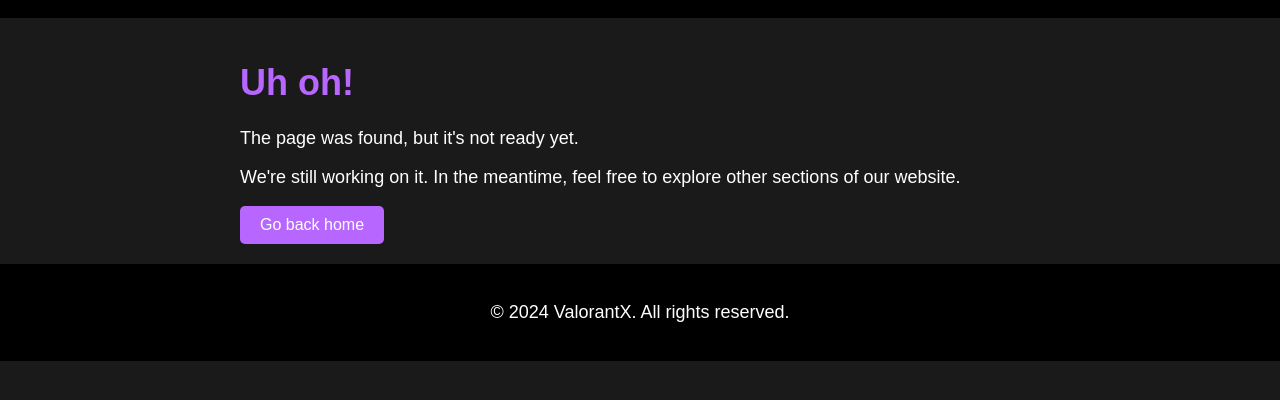
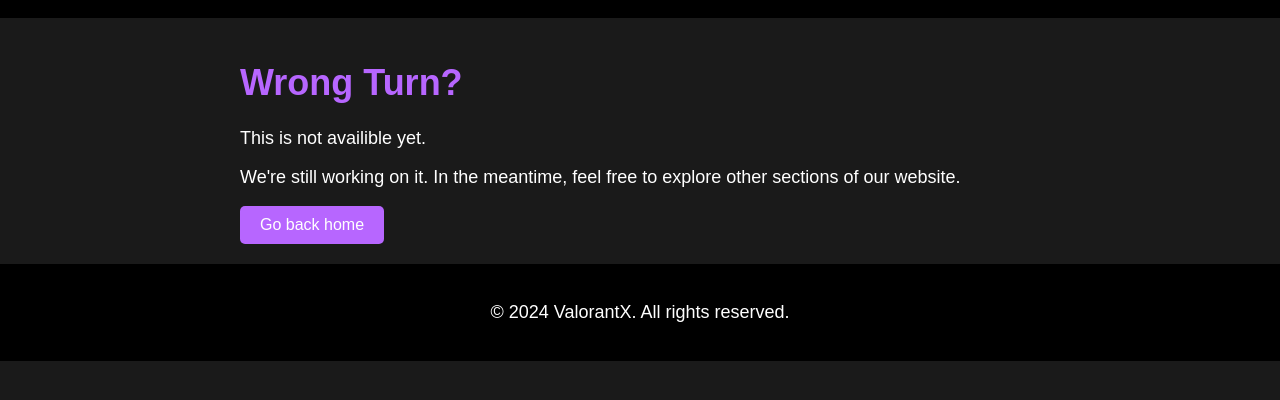
Before and after one commit to MicedCloud/VerCloudSites, a plain HTML site: page download.html in a window 1280 px wide. Shown: the part 144-544 px from the top of the page. Drawn offline with Linux system fonts and the light colour scheme.

Commit message:
Update download.html

```diff
--- a/download.html
+++ b/download.html
@@ -24,8 +24,8 @@
 
     <div class="container">
         <div class="content">
-            <h1>Uh oh!</h1>
-            <p>The page was found, but it's not ready yet.</p>
+            <h1>Wrong Turn?</h1>
+            <p>This is not availible yet.</p>
             <p>We're still working on it. In the meantime, feel free to explore other sections of our website.</p>
             <a href="index.html" class="button">Go back home</a>
         </div>
```
